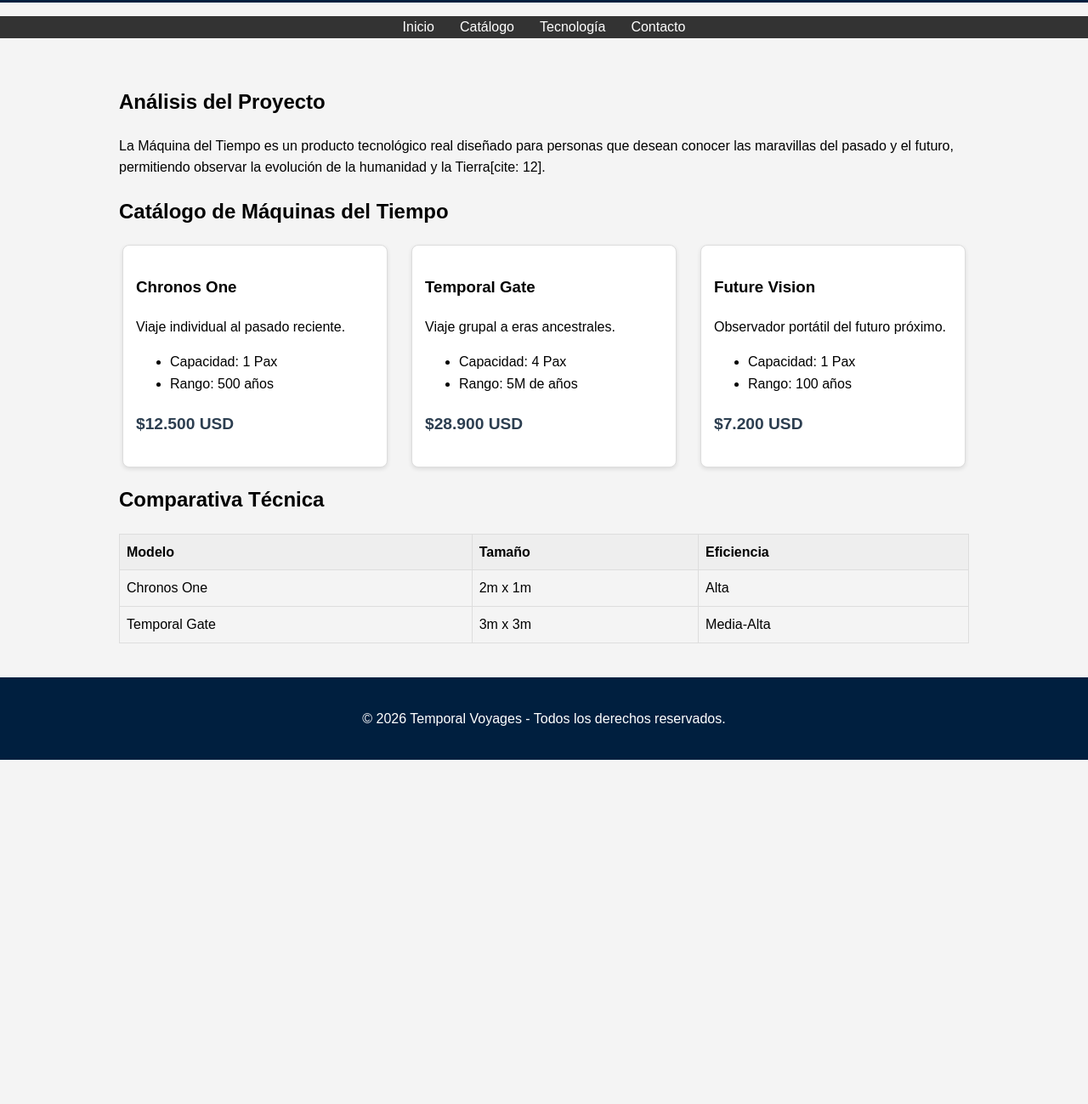
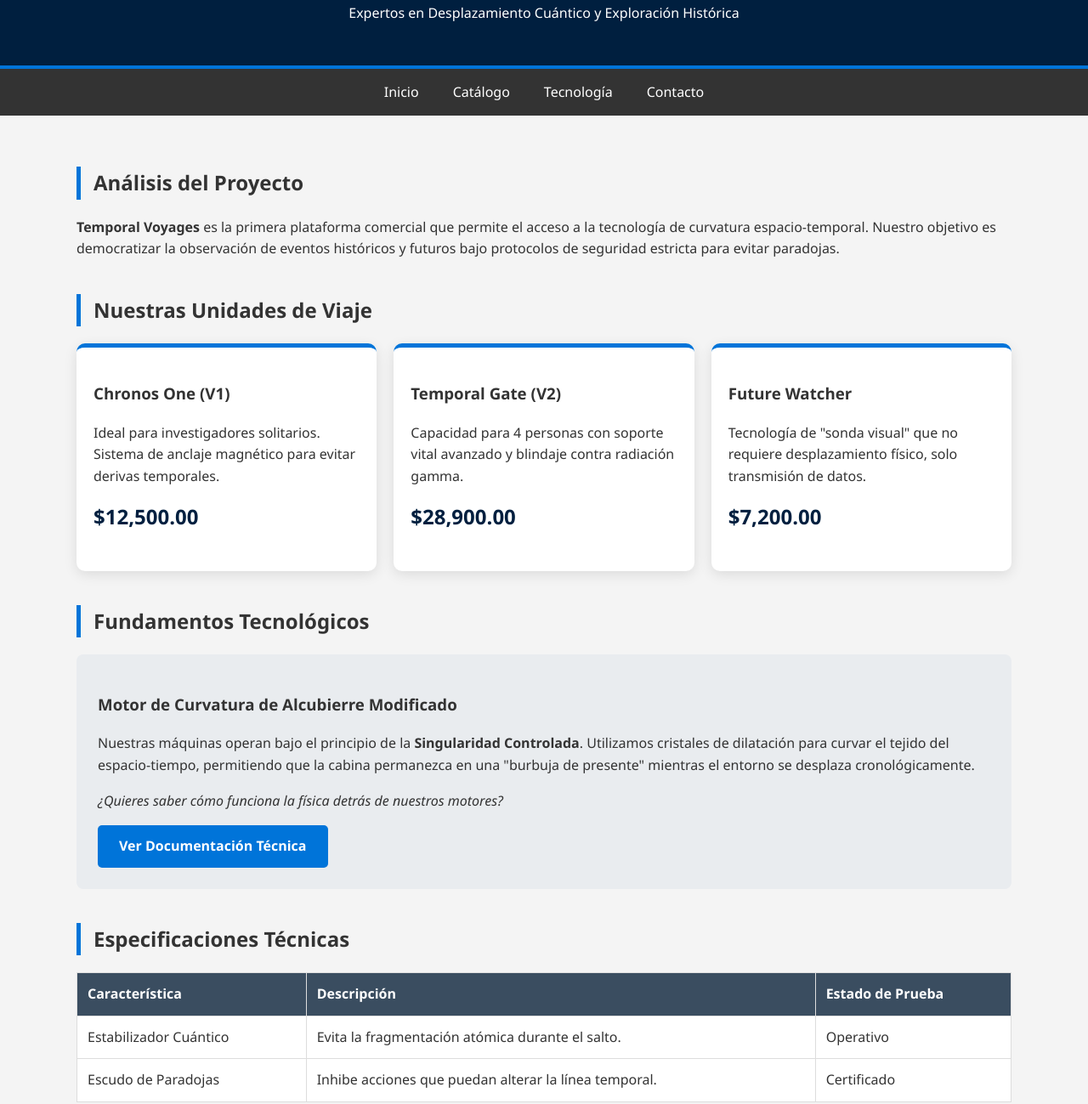
Before and after one commit to deaa05/deaa05.github.io, a plain HTML site: page index.html in a window 1280 px wide. Shown: the part 123-1422 px from the top of the page at 85% size. Before the commit the page ends 1017 px from the top, so only its background shows below. Drawn offline with Linux system fonts and the light colour scheme.

Commit message:
Update index.html

```diff
--- a/index.html
+++ b/index.html
@@ -3,28 +3,55 @@
 <head>
     <meta charset="UTF-8">
     <meta name="viewport" content="width=device-width, initial-scale=1.0">
-    <meta name="description" content="Catálogo de máquinas del tiempo para explorar el pasado y el futuro.">
     <title>Temporal Voyages - Proyecto NN</title>
     <style>
-        body { font-family: sans-serif; line-height: 1.6; margin: 0; padding: 0; background-color: #f4f4f4; }
-        header { background: #001f3f; color: white; padding: 1rem; text-align: center; }
-        nav ul { list-style: none; padding: 0; display: flex; justify-content: center; background: #333; }
-        nav ul li { margin: 0 15px; }
-        nav ul li a { color: white; text-decoration: none; }
-        main { padding: 20px; max-width: 1000px; margin: auto; }
-        .catalogo { display: flex; gap: 20px; flex-wrap: wrap; justify-content: space-around; }
-        .card { background: white; border: 1px solid #ddd; padding: 15px; width: 280px; border-radius: 8px; box-shadow: 0 2px 5px rgba(0,0,0,0.1); }
-        .precio { font-weight: bold; color: #2c3e50; font-size: 1.2em; }
-        footer { text-align: center; padding: 20px; background: #001f3f; color: white; margin-top: 20px; }
-        table { width: 100%; border-collapse: collapse; margin-top: 20px; }
-        th, td { border: 1px solid #ddd; padding: 8px; text-align: left; }
-        th { background-color: #eee; }
+        :root {
+            --primary: #001f3f;
+            --secondary: #3a4d60;
+            --accent: #0074D9;
+            --light: #f4f4f4;
+        }
+        body { font-family: 'Segoe UI', Tahoma, Geneva, Verdana, sans-serif; line-height: 1.6; margin: 0; background-color: var(--light); color: #333; }
+        header { background: var(--primary); color: white; padding: 2rem; text-align: center; border-bottom: 4px solid var(--accent); }
+        nav { background: #333; sticky: top; }
+        nav ul { list-style: none; padding: 0; display: flex; justify-content: center; margin: 0; }
+        nav ul li a { color: white; text-decoration: none; padding: 15px 20px; display: block; transition: 0.3s; }
+        nav ul li a:hover { background: var(--accent); }
+        main { padding: 20px; max-width: 1100px; margin: auto; }
+
+        .section-title { border-left: 5px solid var(--accent); padding-left: 15px; margin-top: 40px; }
+
+        /* Estilos del Catálogo */
+        .catalogo { display: grid; grid-template-columns: repeat(auto-fit, minmax(280px, 1fr)); gap: 20px; margin-top: 20px; }
+        .card { background: white; border-radius: 10px; padding: 20px; box-shadow: 0 4px 15px rgba(0,0,0,0.1); border-top: 5px solid var(--accent); }
+        .precio { font-size: 1.5em; color: var(--primary); font-weight: bold; margin-top: 10px; }
+
+        /* Estilo de la Sección Tecnología */
+        .tech-box { background: #e9ecef; border-radius: 8px; padding: 25px; margin-top: 20px; display: flex; align-items: center; gap: 20px; }
+        .tech-content { flex: 1; }
+        .btn-tech {
+            background: var(--accent);
+            color: white;
+            padding: 12px 25px;
+            text-decoration: none;
+            border-radius: 5px;
+            font-weight: bold;
+            display: inline-block;
+            transition: transform 0.2s;
+        }
+        .btn-tech:hover { transform: scale(1.05); background: #0056b3; }
+
+        footer { text-align: center; padding: 30px; background: var(--primary); color: white; margin-top: 50px; }
+        table { width: 100%; border-collapse: collapse; margin-top: 20px; background: white; }
+        th, td { border: 1px solid #ddd; padding: 12px; text-align: left; }
+        th { background-color: var(--secondary); color: white; }
     </style>
 </head>
 <body>
 
     <header>
         <h1>TEMPORAL VOYAGES</h1>
+        <p>Expertos en Desplazamiento Cuántico y Exploración Histórica</p>
     </header>
 
     <nav>
@@ -38,70 +65,76 @@
 
     <main>
         <section id="inicio">
-            <h2>Análisis del Proyecto</h2>
-            <p>La Máquina del Tiempo es un producto tecnológico real diseñado para personas que desean conocer las maravillas del pasado y el futuro, permitiendo observar la evolución de la humanidad y la Tierra[cite: 12].</p>
+            <h2 class="section-title">Análisis del Proyecto</h2>
+            <p><strong>Temporal Voyages</strong> es la primera plataforma comercial que permite el acceso a la tecnología de curvatura espacio-temporal. Nuestro objetivo es democratizar la observación de eventos históricos y futuros bajo protocolos de seguridad estricta para evitar paradojas.</p>
         </section>
 
         <section id="catalogo">
-            <h2>Catálogo de Máquinas del Tiempo</h2>
+            <h2 class="section-title">Nuestras Unidades de Viaje</h2>
             <div class="catalogo">
+                <div class="card">
+                    <h3>Chronos One (V1)</h3>
+                    <p>Ideal para investigadores solitarios. Sistema de anclaje magnético para evitar derivas temporales.</p>
+                    <p class="precio">$12,500.00</p>
+                </div>
+                <div class="card">
+                    <h3>Temporal Gate (V2)</h3>
+                    <p>Capacidad para 4 personas con soporte vital avanzado y blindaje contra radiación gamma.</p>
+                    <p class="precio">$28,900.00</p>
+                </div>
+                <div class="card">
+                    <h3>Future Watcher</h3>
+                    <p>Tecnología de "sonda visual" que no requiere desplazamiento físico, solo transmisión de datos.</p>
+                    <p class="precio">$7,200.00</p>
+                </div>
+            </div>
+        </section>
 
-                <div class="card">
-                    <h3>Chronos One</h3>
-                    <p>Viaje individual al pasado reciente.</p>
-                    <ul>
-                        <li>Capacidad: 1 Pax</li>
-                        <li>Rango: 500 años</li>
-                    </ul>
-                    <p class="precio">$12.500 USD</p>
+        <section id="tecnologia">
+            <h2 class="section-title">Fundamentos Tecnológicos</h2>
+            <div class="tech-box">
+                <div class="tech-content">
+                    <h3>Motor de Curvatura de Alcubierre Modificado</h3>
+                    <p>Nuestras máquinas operan bajo el principio de la <strong>Singularidad Controlada</strong>. Utilizamos cristales de dilatación para curvar el tejido del espacio-tiempo, permitiendo que la cabina permanezca en una "burbuja de presente" mientras el entorno se desplaza cronológicamente.</p>
+                    <p><em>¿Quieres saber cómo funciona la física detrás de nuestros motores?</em></p>
+                    <a href="https://es.wikipedia.org/wiki/M%C3%A9trica_de_Alcubierre" target="_blank" class="btn-tech">Ver Documentación Técnica</a>
                 </div>
-
-                <div class="card">
-                    <h3>Temporal Gate</h3>
-                    <p>Viaje grupal a eras ancestrales.</p>
-                    <ul>
-                        <li>Capacidad: 4 Pax</li>
-                        <li>Rango: 5M de años</li>
-                    </ul>
-                    <p class="precio">$28.900 USD</p>
-                </div>
-
-                <div class="card">
-                    <h3>Future Vision</h3>
-                    <p>Observador portátil del futuro próximo.</p>
-                    <ul>
-                        <li>Capacidad: 1 Pax</li>
-                        <li>Rango: 100 años</li>
-                    </ul>
-                    <p class="precio">$7.200 USD</p>
-                </div>
-
             </div>
         </section>
 
         <section>
-            <h2>Comparativa Técnica</h2>
+            <h2 class="section-title">Especificaciones Técnicas</h2>
             <table>
-                <tr>
-                    <th>Modelo</th>
-                    <th>Tamaño</th>
-                    <th>Eficiencia</th>
-                </tr>
-                <tr>
-                    <td>Chronos One</td>
-                    <td>2m x 1m</td>
-                    <td>Alta</td>
-                </tr>
-                <tr>
-                    <td>Temporal Gate</td>
-                    <td>3m x 3m</td>
-                    <td>Media-Alta</td>
-                </tr>
+                <thead>
+                    <tr>
+                        <th>Característica</th>
+                        <th>Descripción</th>
+                        <th>Estado de Prueba</th>
+                    </tr>
+                </thead>
+                <tbody>
+                    <tr>
+                        <td>Estabilizador Cuántico</td>
+                        <td>Evita la fragmentación atómica durante el salto.</td>
+                        <td>Operativo</td>
+                    </tr>
+                    <tr>
+                        <td>Escudo de Paradojas</td>
+                        <td>Inhibe acciones que puedan alterar la línea temporal.</td>
+                        <td>Certificado</td>
+                    </tr>
+                </tbody>
             </table>
         </section>
     </main>
 
     <footer>
+        <p>&copy; 2026 Temporal Voyages | Guayaquil, Ecuador</p>
+        <p>Proyecto Universitario - Facultad de Sistemas</p>
+    </footer>
+
+</body>
+</html>
         <p>&copy; 2026 Temporal Voyages - Todos los derechos reservados.</p>
     </footer>
 
```
